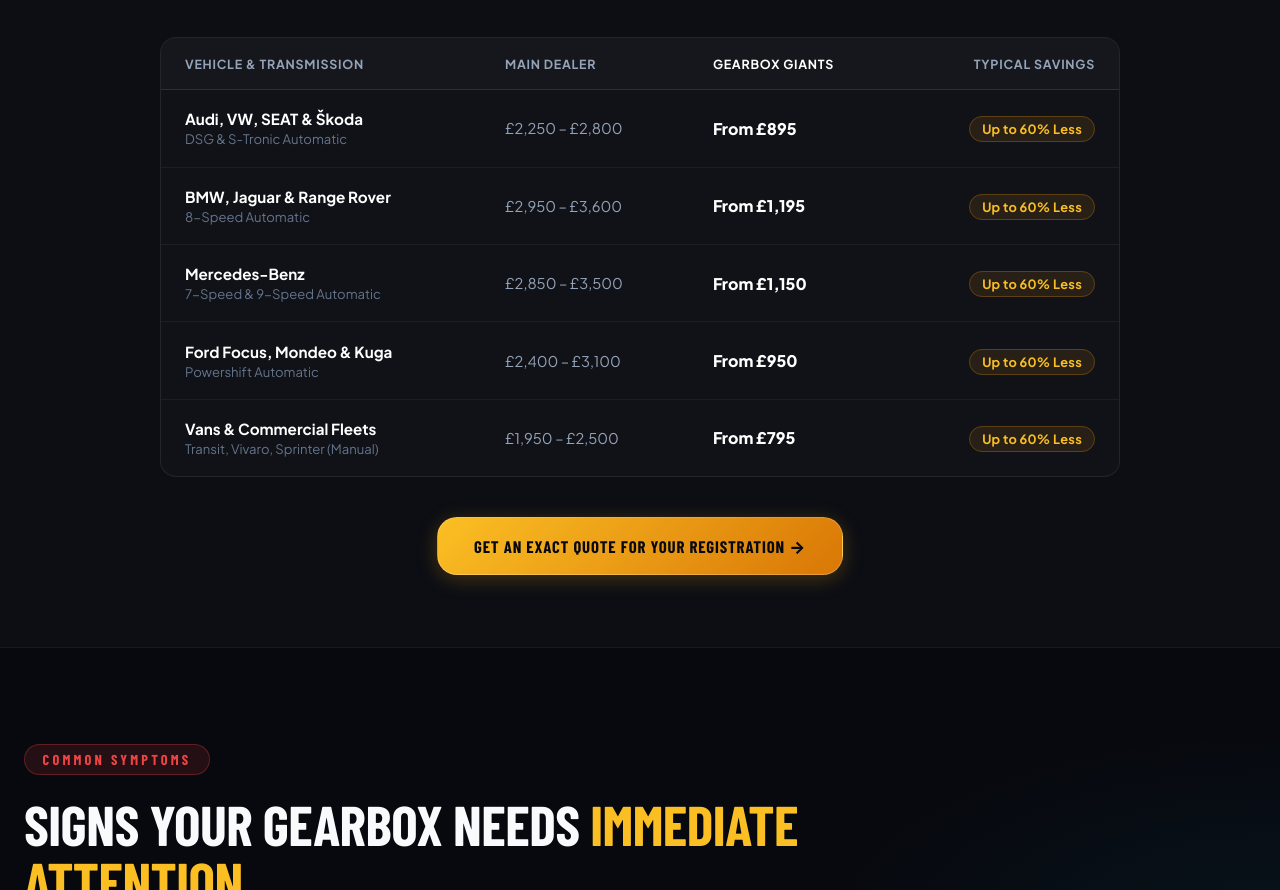
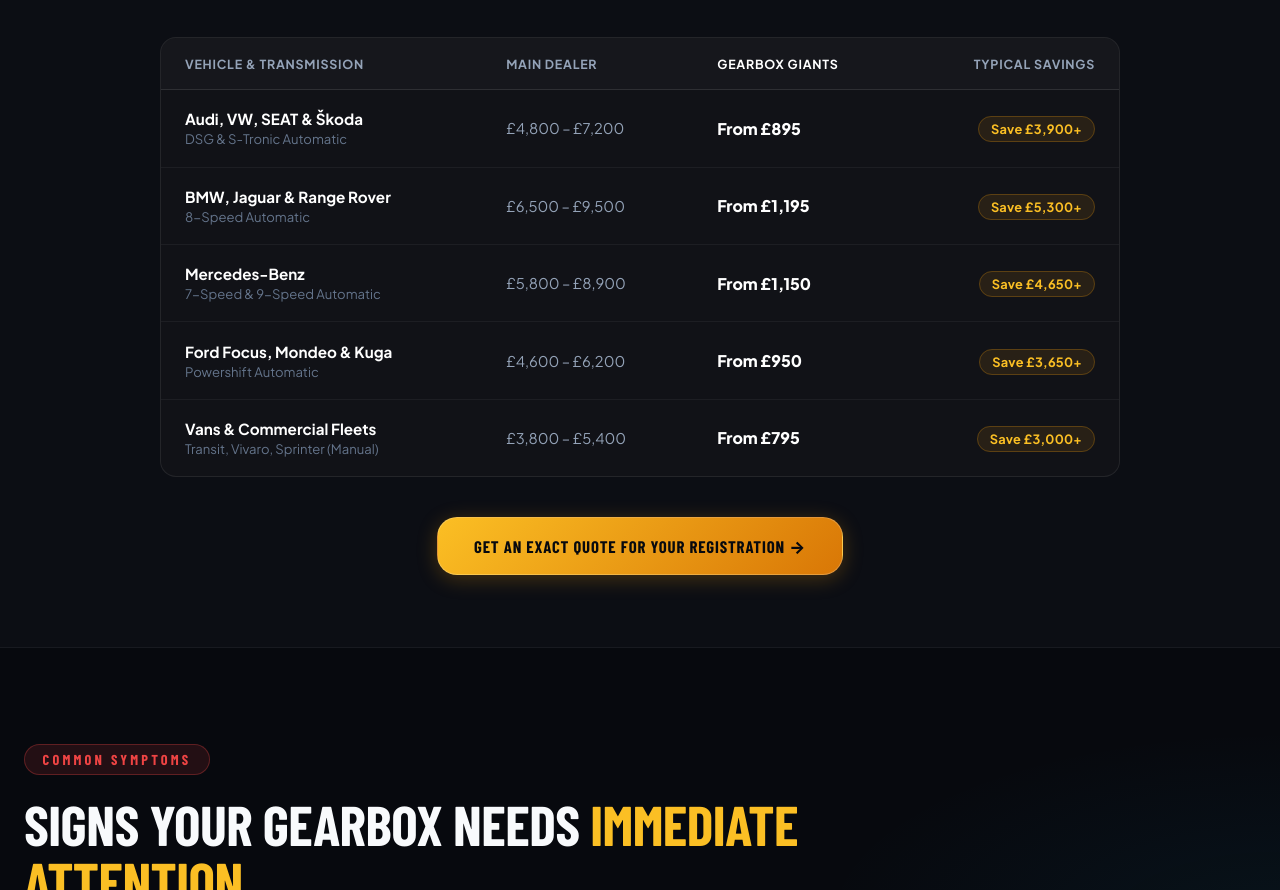
Before and after one commit to danielpshirley-GEAR/GEARBOXGIANTS, a plain HTML site: page services.html in a window 1280 px wide. Shown: the part 2678-3568 px from the top of the page. Drawn offline with nearby package versions, Linux system fonts and the light colour scheme; a web font is replaced by a local one.

Commit message:
fix(services): update main dealer replacement quotes to authentic market rates with exact savings calculations

```diff
--- a/services.html
+++ b/services.html
@@ -425,10 +425,10 @@
                     <div style="color:#ffffff; font-weight:700; font-size:0.95rem;">Audi, VW, SEAT & Škoda</div>
                     <div style="color:#64748b; font-size:0.82rem; margin-top:2px;">DSG & S-Tronic Automatic</div>
                   </td>
-                  <td style="padding:1.2rem 1.5rem; color:#94a3b8; font-size:0.92rem;">£2,250 – £2,800</td>
+                  <td style="padding:1.2rem 1.5rem; color:#94a3b8; font-size:0.92rem;">£4,800 – £7,200</td>
                   <td style="padding:1.2rem 1.5rem; color:#ffffff; font-weight:800; font-size:1rem;">From £895</td>
                   <td style="padding:1.2rem 1.5rem; text-align:right;">
-                    <span style="background:rgba(245,158,11,0.1); color:var(--amber-400); border:1px solid rgba(245,158,11,0.25); border-radius:100px; padding:4px 12px; font-size:0.8rem; font-weight:700; letter-spacing:0.02em;">Up to 60% Less</span>
+                    <span style="background:rgba(245,158,11,0.1); color:var(--amber-400); border:1px solid rgba(245,158,11,0.25); border-radius:100px; padding:4px 12px; font-size:0.8rem; font-weight:700; letter-spacing:0.02em;">Save £3,900+</span>
                   </td>
                 </tr>
 
@@ -438,10 +438,10 @@
                     <div style="color:#ffffff; font-weight:700; font-size:0.95rem;">BMW, Jaguar & Range Rover</div>
                     <div style="color:#64748b; font-size:0.82rem; margin-top:2px;">8-Speed Automatic</div>
                   </td>
-                  <td style="padding:1.2rem 1.5rem; color:#94a3b8; font-size:0.92rem;">£2,950 – £3,600</td>
+                  <td style="padding:1.2rem 1.5rem; color:#94a3b8; font-size:0.92rem;">£6,500 – £9,500</td>
                   <td style="padding:1.2rem 1.5rem; color:#ffffff; font-weight:800; font-size:1rem;">From £1,195</td>
                   <td style="padding:1.2rem 1.5rem; text-align:right;">
-                    <span style="background:rgba(245,158,11,0.1); color:var(--amber-400); border:1px solid rgba(245,158,11,0.25); border-radius:100px; padding:4px 12px; font-size:0.8rem; font-weight:700; letter-spacing:0.02em;">Up to 60% Less</span>
+                    <span style="background:rgba(245,158,11,0.1); color:var(--amber-400); border:1px solid rgba(245,158,11,0.25); border-radius:100px; padding:4px 12px; font-size:0.8rem; font-weight:700; letter-spacing:0.02em;">Save £5,300+</span>
                   </td>
                 </tr>
 
@@ -451,10 +451,10 @@
                     <div style="color:#ffffff; font-weight:700; font-size:0.95rem;">Mercedes-Benz</div>
                     <div style="color:#64748b; font-size:0.82rem; margin-top:2px;">7-Speed & 9-Speed Automatic</div>
                   </td>
-                  <td style="padding:1.2rem 1.5rem; color:#94a3b8; font-size:0.92rem;">£2,850 – £3,500</td>
+                  <td style="padding:1.2rem 1.5rem; color:#94a3b8; font-size:0.92rem;">£5,800 – £8,900</td>
                   <td style="padding:1.2rem 1.5rem; color:#ffffff; font-weight:800; font-size:1rem;">From £1,150</td>
                   <td style="padding:1.2rem 1.5rem; text-align:right;">
-                    <span style="background:rgba(245,158,11,0.1); color:var(--amber-400); border:1px solid rgba(245,158,11,0.25); border-radius:100px; padding:4px 12px; font-size:0.8rem; font-weight:700; letter-spacing:0.02em;">Up to 60% Less</span>
+                    <span style="background:rgba(245,158,11,0.1); color:var(--amber-400); border:1px solid rgba(245,158,11,0.25); border-radius:100px; padding:4px 12px; font-size:0.8rem; font-weight:700; letter-spacing:0.02em;">Save £4,650+</span>
                   </td>
                 </tr>
 
@@ -464,10 +464,10 @@
                     <div style="color:#ffffff; font-weight:700; font-size:0.95rem;">Ford Focus, Mondeo & Kuga</div>
                     <div style="color:#64748b; font-size:0.82rem; margin-top:2px;">Powershift Automatic</div>
                   </td>
-                  <td style="padding:1.2rem 1.5rem; color:#94a3b8; font-size:0.92rem;">£2,400 – £3,100</td>
+                  <td style="padding:1.2rem 1.5rem; color:#94a3b8; font-size:0.92rem;">£4,600 – £6,200</td>
                   <td style="padding:1.2rem 1.5rem; color:#ffffff; font-weight:800; font-size:1rem;">From £950</td>
                   <td style="padding:1.2rem 1.5rem; text-align:right;">
-                    <span style="background:rgba(245,158,11,0.1); color:var(--amber-400); border:1px solid rgba(245,158,11,0.25); border-radius:100px; padding:4px 12px; font-size:0.8rem; font-weight:700; letter-spacing:0.02em;">Up to 60% Less</span>
+                    <span style="background:rgba(245,158,11,0.1); color:var(--amber-400); border:1px solid rgba(245,158,11,0.25); border-radius:100px; padding:4px 12px; font-size:0.8rem; font-weight:700; letter-spacing:0.02em;">Save £3,650+</span>
                   </td>
                 </tr>
 
@@ -477,10 +477,10 @@
                     <div style="color:#ffffff; font-weight:700; font-size:0.95rem;">Vans & Commercial Fleets</div>
                     <div style="color:#64748b; font-size:0.82rem; margin-top:2px;">Transit, Vivaro, Sprinter (Manual)</div>
                   </td>
-                  <td style="padding:1.2rem 1.5rem; color:#94a3b8; font-size:0.92rem;">£1,950 – £2,500</td>
+                  <td style="padding:1.2rem 1.5rem; color:#94a3b8; font-size:0.92rem;">£3,800 – £5,400</td>
                   <td style="padding:1.2rem 1.5rem; color:#ffffff; font-weight:800; font-size:1rem;">From £795</td>
                   <td style="padding:1.2rem 1.5rem; text-align:right;">
-                    <span style="background:rgba(245,158,11,0.1); color:var(--amber-400); border:1px solid rgba(245,158,11,0.25); border-radius:100px; padding:4px 12px; font-size:0.8rem; font-weight:700; letter-spacing:0.02em;">Up to 60% Less</span>
+                    <span style="background:rgba(245,158,11,0.1); color:var(--amber-400); border:1px solid rgba(245,158,11,0.25); border-radius:100px; padding:4px 12px; font-size:0.8rem; font-weight:700; letter-spacing:0.02em;">Save £3,000+</span>
                   </td>
                 </tr>
               </tbody>
```
